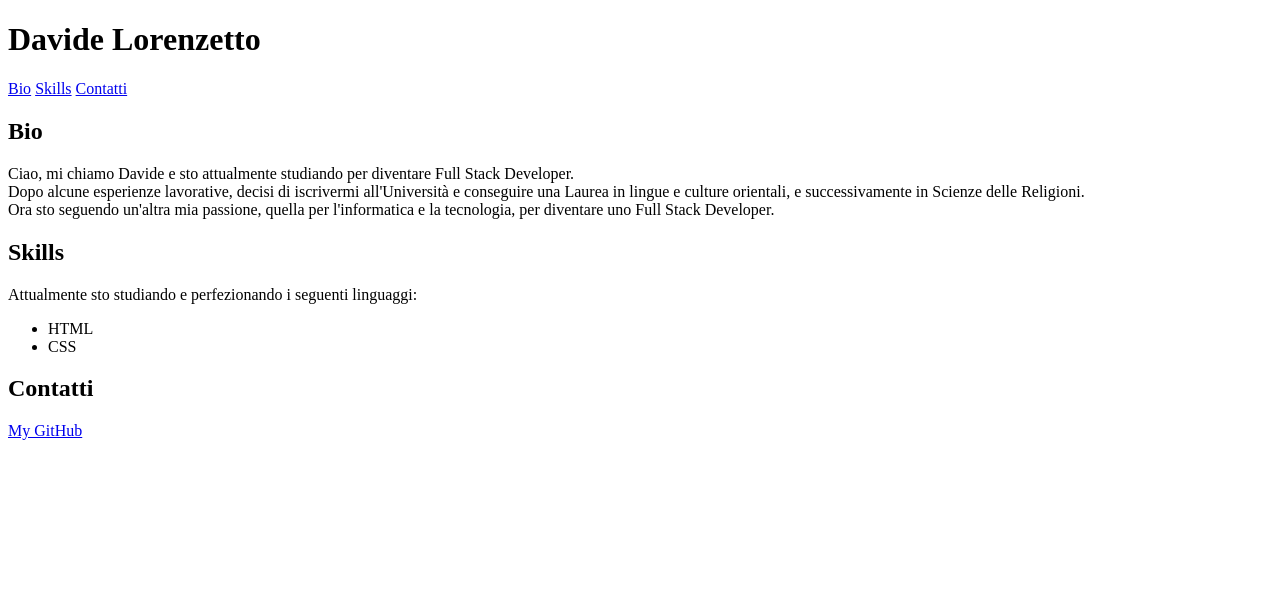
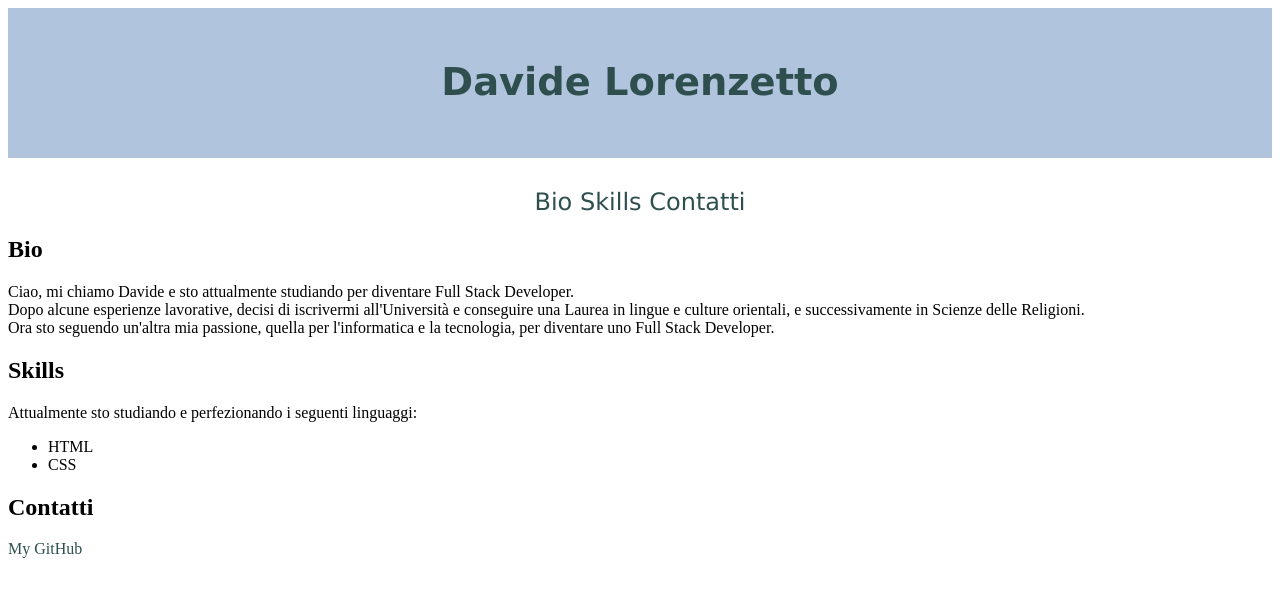
Before and after one commit to Davidelore87/Davidelore87.prima-versione, a plain HTML site: page index.html in a window 1280 px wide. Drawn offline with Linux system fonts and the light colour scheme.

Commit message:
Add files via upload

```diff
--- a/style.css
+++ b/style.css
@@ -2,3 +2,31 @@
     background-color: paleturquoise;
 
 }
+
+.links {
+    float: center;
+    font-family: Verdana, Geneva, Tahoma, sans-serif;
+    text-align: center;
+    font-size: 24px;
+    margin-top: 30px;
+
+}
+
+a {
+    color: darkslategrey;
+    text-decoration: none;
+}
+
+a:hover {
+    color: steelblue;
+    }
+
+    #myname {
+        color: darkslategrey;
+        font-family: Verdana, Geneva, Tahoma, sans-serif;
+        font-size: larger;
+        background-color: lightsteelblue;
+        height: 100px;
+        text-align: center;
+        padding: 25px;
+    }
```
